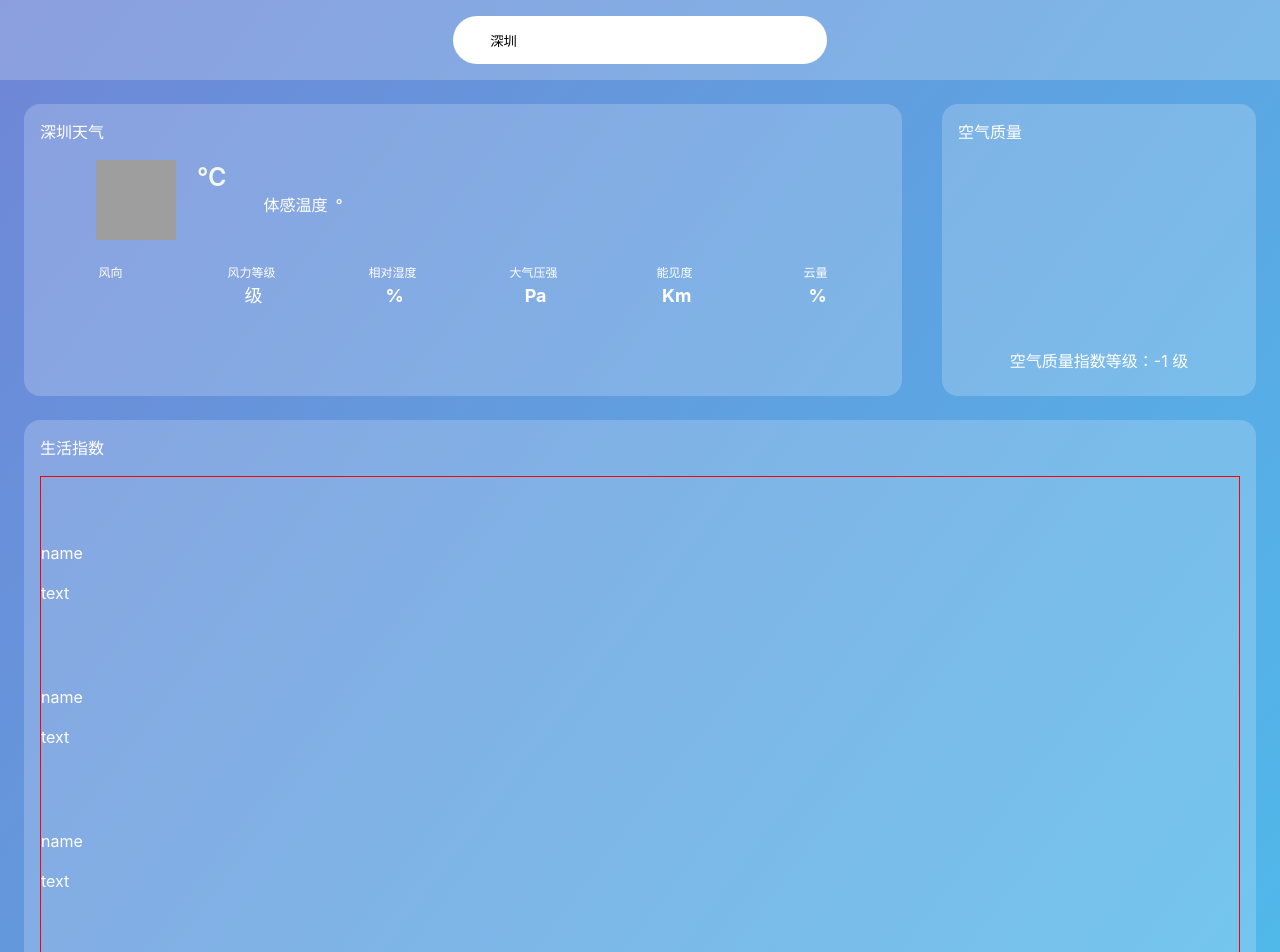
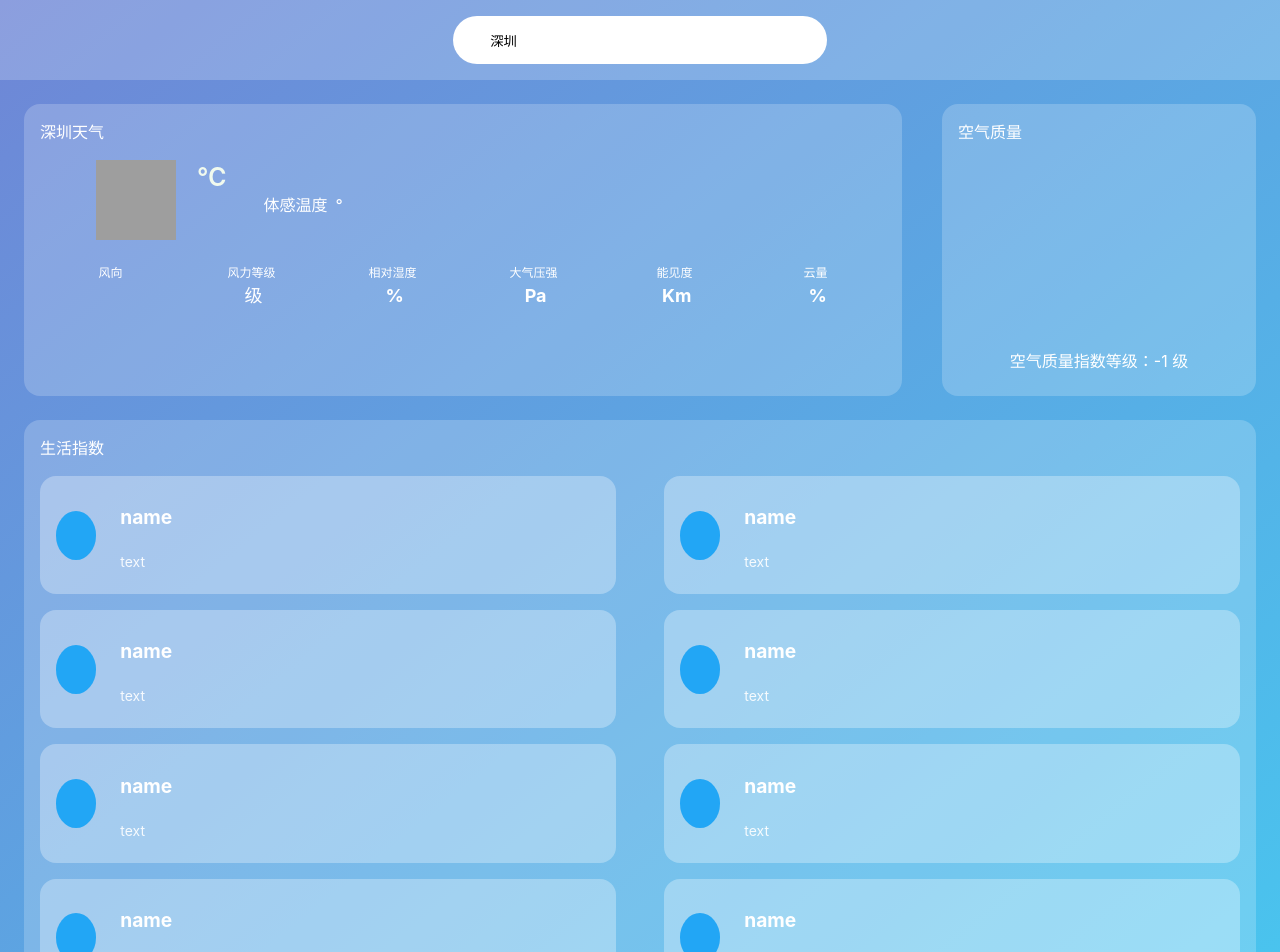
Before and after one commit to webyang-male/vue3-qweather, a Vue app: page /#/index in a window 1280 px wide. Shown: the top 952 px of the page. Built offline with nearby package versions, Linux system fonts and the light colour scheme; no server answers; grey boxes are pictures that could not be loaded; a web font is replaced by a local one.

Commit message:
feat:Beautification of the style of the living index

```diff
--- a/src/assets/css/index.css
+++ b/src/assets/css/index.css
@@ -119,12 +119,37 @@
   padding: 1rem;
   border-radius: 16px;
 }
-.living-title{
-/* display: flex; */
-}
-.livingIndex-content{
+.livingIndex-content {
   min-height: 25rem;
   display: flex;
-  flex-direction: column;
-  justify-content: center;
+  flex-wrap: wrap;
+  justify-content: space-between;
+  gap: 1rem 0;
+  margin-bottom: 0px !important;
 }
+.livingIndex-content li {
+  flex: 0 1 48%;
+  display: flex;
+  box-sizing: border-box;
+  padding: .5rem 1rem;
+  align-items: center;
+  border-radius: 1rem;
+  background-color: rgba(255, 255, 255, 0.3);
+}
+.daily-icon {
+  margin-right: 1.5rem;
+}
+.daily-icon i {
+  padding: 5px 10px;
+  font-size: 26px !important;
+  background-color: #22a6f5;
+  border-radius: 50%;
+}
+.daily-box-name {
+  font-size: 1.2rem;
+  font-weight: bold;
+}
+.daily-box-text {
+  font-size: 14px;
+  color: rgba(255, 255, 255, 0.9);
+}
--- a/src/views/index.vue
+++ b/src/views/index.vue
@@ -67,7 +67,7 @@
         <!-- 生活指数 -->
         <div class="livingIndex base-bgc">
             <div class="label-blod living-title">生活指数</div>
-            <ul class="livingIndex-content border">
+            <ul class="livingIndex-content">
                 <li>
                     <div class="daily-icon">
                         <i class="iconfont iconpaobukuai"></i>
```
Also changed, not shown: 1 other file (tests, documents, lock files or other folders).
